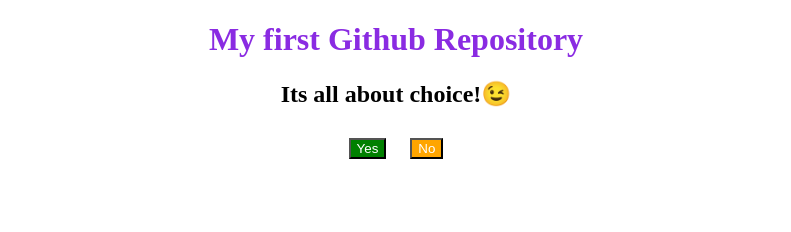
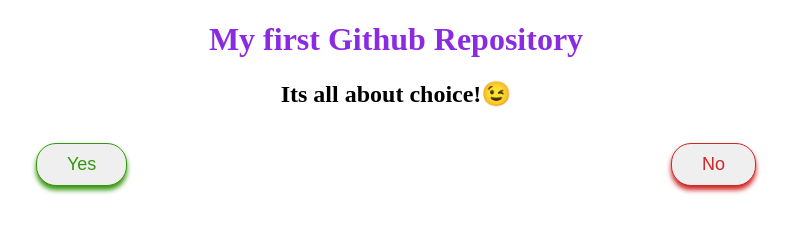
Before and after one commit to cosm1cgirl/Beta-Project, a plain HTML site: page index.html in a window 1280 px wide. Shown: the whole page, without its empty margins (244-1035 px from the left). Drawn offline with Linux system fonts and the light colour scheme.

Commit message:
Update style.css

```diff
--- a/style.css
+++ b/style.css
@@ -8,6 +8,7 @@
 
 .button-container {
   text-align: center;
+  display: flex;
 }
 #yesButton,
 #noButton {
@@ -15,11 +16,25 @@
 }
 
 #yesButton {
-  background-color: green;
-  color: white;
+  color: #35970f;
+  display: block;
+  font-size: large;
+  margin: 15px auto 0 auto;
+  padding: 10px 30px;
+  border: 1px solid;
+  border-radius: 20px;
+  box-shadow: 0px 4px 5px 0px;
+  cursor: pointer;
 }
 
 #noButton {
-  background-color: orange;
-  color: white;
+  color: #cf2626;
+  display: block;
+  font-size: large;
+  margin: 15px auto 0 auto;
+  padding: 10px 30px;
+  border: 1px solid;
+  border-radius: 20px;
+  box-shadow: 0px 4px 5px 0px;
+  cursor: pointer;
 }
```
